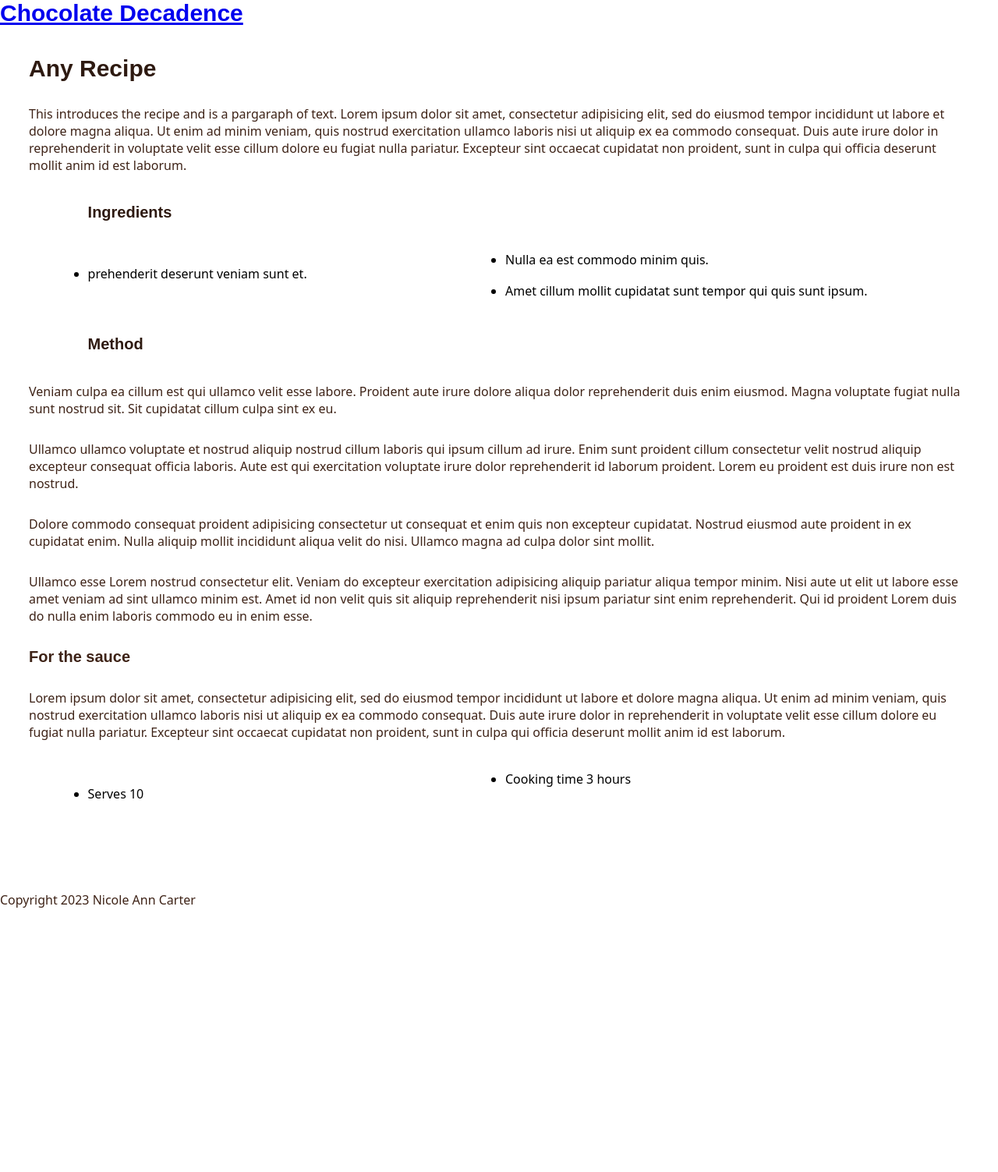
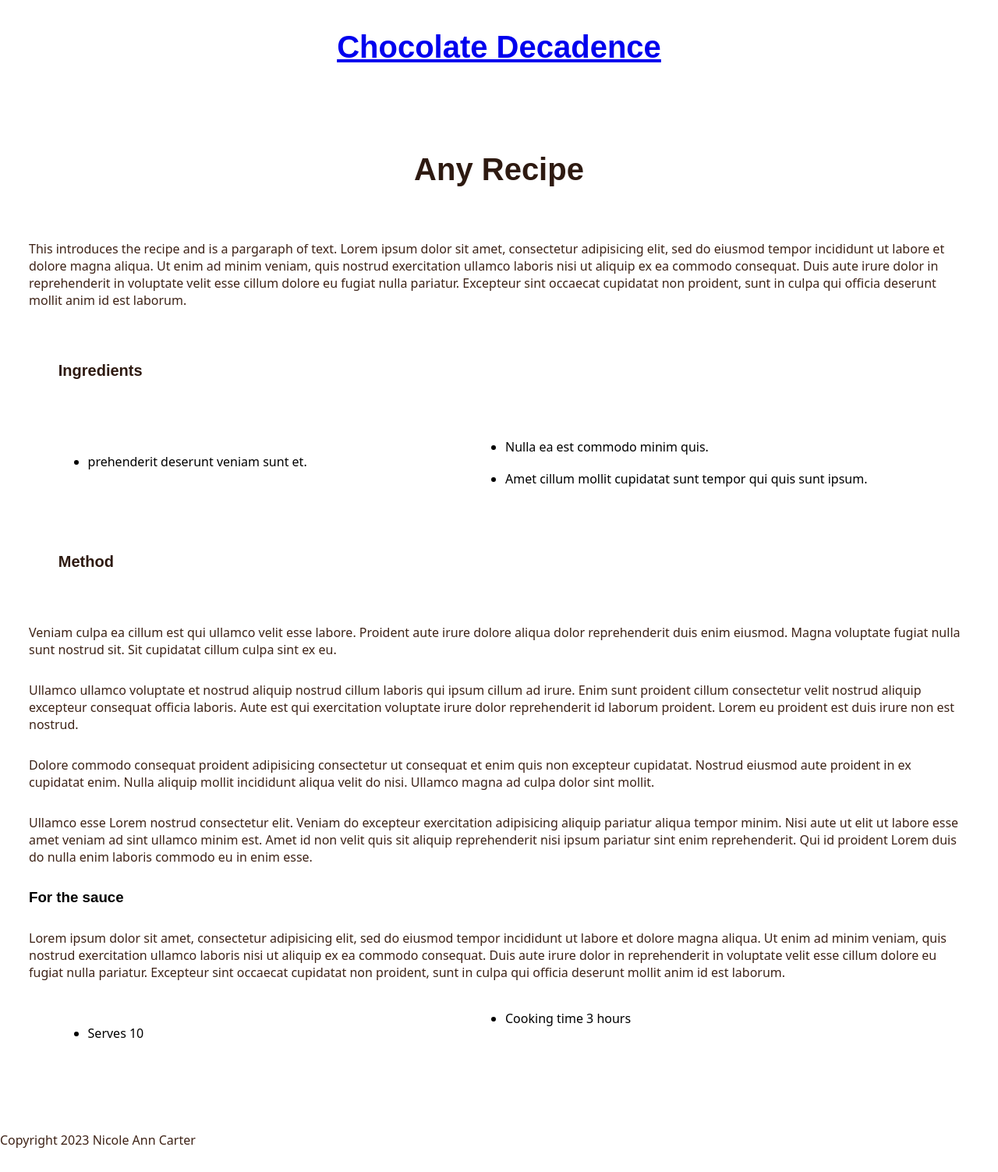
Before and after one commit to nicoleanncarter/recipes, a Jekyll site: the page built from _recipes/recipe2.md, in a window 1280 px wide. Shown: the whole page at 78% size. Built offline with Jekyll 4.4.1, drawn with Linux system fonts in a browser that asks for light colours; before the commit the page ends 1195 px from its top, so only the background shows below that.

Commit message:
Update recipes.css

```diff
--- a/styles/recipes.css
+++ b/styles/recipes.css
@@ -20,32 +20,20 @@ background-color: white;
 }
 
 h1 {
-  text-align: left;
+  text-align: center;
+  padding: 1cm;
   font-family: fantasy;
-  font-size: 30px;
+  font-size: 40px;
   color:rgb(46, 26, 17);
   }
 
 h2  {
 color: rgb(46, 26, 17);
-margin-bottom: 1cm;
-margin-top: 1cm;
-margin-left: 2cm;
-margin-right: 2cm;
+padding: 1cm;
 font-size:  20px;
 font-family: fantasy;
 text-align: left;
 }
-
-h3  {
-  color: rgb(62, 35, 23);
-  margin-bottom: 12px;
-  margin-top: 12px;
-  margin-left: 0cm;
-  margin-right: 2cm;
-  font-family: fantasy;
-  font-size:  20px;
-  }
 
 p {
   color: rgb(62, 35, 23);
```
